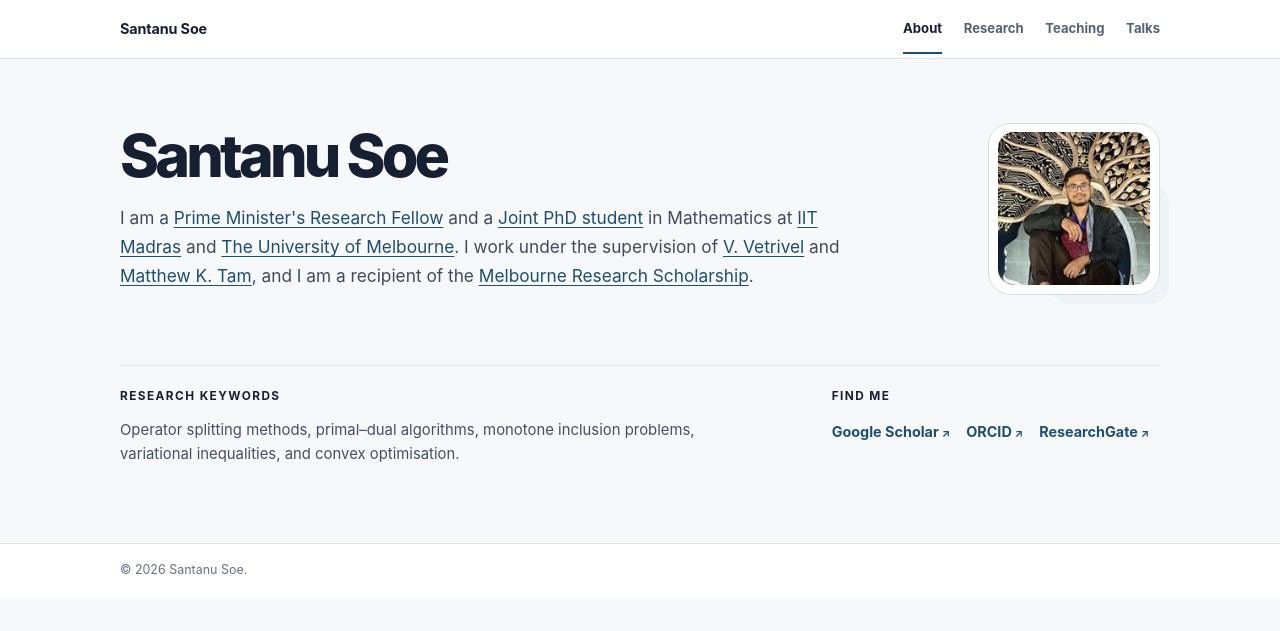
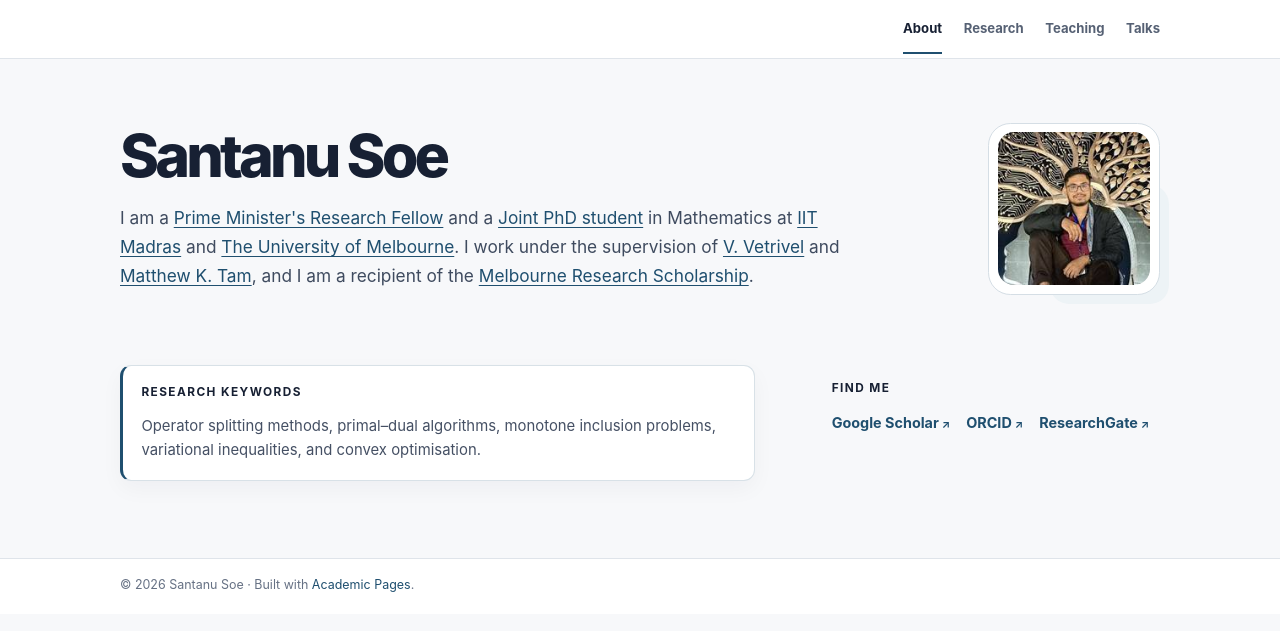
Before and after one commit to santanusoe/santanusoe.github.io, a Jekyll site: the page index.html, which Jekyll copies as it is, in a window 1280 px wide. Shown: the top 631 px of the page. Built offline with Jekyll 4.4.1, drawn with Linux system fonts in a browser that asks for light colours.

Commit message:
Refine website layout and talks

```diff
--- a/_includes/footer.html
+++ b/_includes/footer.html
@@ -1,3 +1,3 @@
 <div class="page__footer-copyright">
-  &copy; {{ site.time | date: '%Y' }} {{ site.name | default: site.title }}.
+  &copy; {{ site.time | date: '%Y' }} {{ site.name | default: site.title }} · Built with <a href="https://academicpages.github.io/" rel="nofollow">Academic Pages</a>.
 </div>
--- a/_includes/masthead.html
+++ b/_includes/masthead.html
@@ -2,7 +2,6 @@
 <div class="masthead">
   <div class="masthead__inner-wrap">
     <div class="masthead__menu">
-      <a class="site-brand" href="{{ base_path }}/">Santanu Soe</a>
       <nav id="site-nav" class="site-nav-bar" aria-label="Primary navigation">
         <ul class="site-nav-links">
           {% for link in site.data.navigation.main %}
--- a/assets/css/main.scss
+++ b/assets/css/main.scss
@@ -82,23 +82,8 @@ img {
 .masthead__menu {
   display: flex;
   align-items: center;
-  justify-content: space-between;
+  justify-content: flex-end;
   min-height: 3.6rem;
-  gap: 2rem;
-}
-
-.site-brand {
-  color: var(--global-heading-color);
-  font-size: .9rem;
-  font-weight: 720;
-  letter-spacing: -.01em;
-  text-decoration: none;
-  white-space: nowrap;
-}
-
-.site-brand:hover,
-.site-brand:focus-visible {
-  color: var(--global-heading-color);
 }
 
 .site-nav-links {
@@ -230,10 +215,10 @@ img {
 }
 
 .page__title {
-  margin: 0 0 1.2rem;
+  margin: .65rem 0 1.35rem;
   color: var(--global-heading-color);
   font-size: clamp(2rem, 4vw, 2.8rem);
-  font-weight: 750;
+  font-weight: 800;
   letter-spacing: -.055em;
   line-height: 1;
 }
@@ -547,15 +532,7 @@ img {
 
 @media (max-width: 700px) {
   .masthead__menu {
-    flex-wrap: wrap;
     justify-content: center;
-    gap: 0;
-    padding-top: .65rem;
-  }
-
-  .site-brand {
-    width: 100%;
-    text-align: center;
   }
 
   .site-nav-links {
@@ -584,7 +561,7 @@ img {
   }
 
   .page__title {
-    margin-bottom: 1rem;
+    margin: .35rem 0 1.1rem;
     font-size: 2.2rem;
   }
 
--- a/index.html
+++ b/index.html
@@ -65,18 +65,8 @@
     .header-inner {
       display: flex;
       align-items: center;
-      justify-content: space-between;
+      justify-content: flex-end;
       min-height: 3.6rem;
-      gap: 2rem;
-    }
-
-    .site-name {
-      color: var(--ink);
-      font-size: .9rem;
-      font-weight: 720;
-      letter-spacing: -.01em;
-      text-decoration: none;
-      white-space: nowrap;
     }
 
     .nav-links {
@@ -168,8 +158,20 @@
       grid-template-columns: minmax(0, 1.45fr) minmax(13rem, .75fr);
       gap: clamp(2rem, 6vw, 5rem);
       margin-top: clamp(2.7rem, 6vw, 4.4rem);
-      padding-top: 1.3rem;
-      border-top: 1px solid var(--line);
+      align-items: start;
+    }
+
+    .research-box {
+      padding: 1.05rem 1.15rem 1.1rem;
+      border: 1px solid #d8e1e7;
+      border-left: 3px solid var(--accent);
+      border-radius: .7rem;
+      background: var(--paper);
+      box-shadow: 0 8px 22px rgba(23, 32, 51, .04);
+    }
+
+    .find-block {
+      padding-top: .85rem;
     }
 
     .detail-heading {
@@ -226,15 +228,7 @@
 
     @media (max-width: 700px) {
       .header-inner {
-        flex-wrap: wrap;
         justify-content: center;
-        gap: 0;
-        padding-top: .65rem;
-      }
-
-      .site-name {
-        width: 100%;
-        text-align: center;
       }
 
       .nav-links {
@@ -263,6 +257,8 @@
         gap: 1.4rem;
         margin-top: 2.8rem;
       }
+
+      .find-block { padding-top: 0; }
     }
 
     @media (max-width: 420px) {
@@ -281,7 +277,6 @@
 <body>
   <header class="site-header">
     <div class="header-inner">
-      <a class="site-name" href="/" aria-current="page">Santanu Soe</a>
       <nav aria-label="Primary navigation">
         <ul class="nav-links">
           <li class="active"><a href="/" aria-current="page">About</a></li>
@@ -316,7 +311,7 @@
     </section>
 
     <section class="profile-details" aria-label="Academic profile">
-      <div>
+      <div class="research-box">
         <h2 class="detail-heading">Research keywords</h2>
         <p class="detail-text">
           Operator splitting methods, primal–dual algorithms, monotone inclusion problems,
@@ -324,7 +319,7 @@
         </p>
       </div>
 
-      <div>
+      <div class="find-block">
         <h2 class="detail-heading">Find me</h2>
         <ul class="profile-links">
           <li><a href="https://scholar.google.com/citations?user=1xQZCtQAAAAJ&amp;hl=en">Google Scholar</a></li>
@@ -337,7 +332,7 @@
 
   <footer class="site-footer">
     <div class="footer-inner">
-      &copy; 2026 Santanu Soe.
+      &copy; 2026 Santanu Soe · Built with <a href="https://academicpages.github.io/" rel="nofollow">Academic Pages</a>.
     </div>
   </footer>
 </body>
```
Also changed, not shown: _pages/talks.html (+12 -19 lines).
